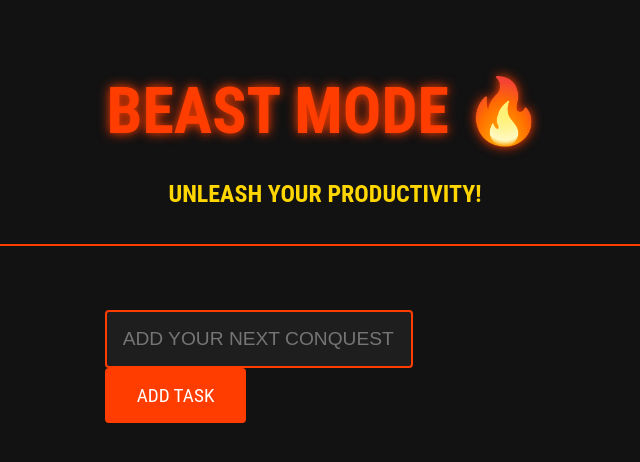
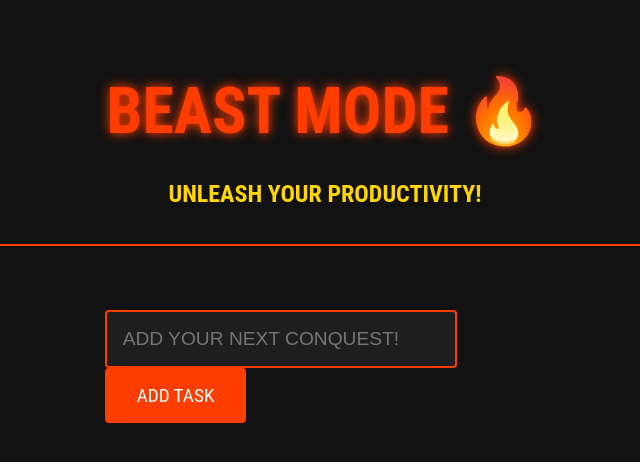
Before and after one commit to Rakeye/beast-mode, a React (Create React App) app: page / in a window 1280 px wide. Shown: the top 462 px of the page, without its empty margins (315-955 px from the left). Built offline with nearby package versions, Linux system fonts and the light colour scheme.

Commit message:
Increased task input field width and added responsive design

```diff
--- a/src/components/TaskManager/styles.ts
+++ b/src/components/TaskManager/styles.ts
@@ -19,7 +19,7 @@ export const TaskManagerContainer = styled.div`
 `;
 
 export const TaskInput = styled.input`
-  width: 70%;
+  width: 80%;
   padding: 1rem;
   font-size: 1.2rem;
   background: #1E1E1E;
@@ -31,6 +31,10 @@ export const TaskInput = styled.input`
   &:focus {
     outline: none;
     animation: ${glowAnimation} 1.5s infinite;
+  }
+
+  @media (max-width: 768px) {
+    width: 70%;
   }
 `;
 
```
